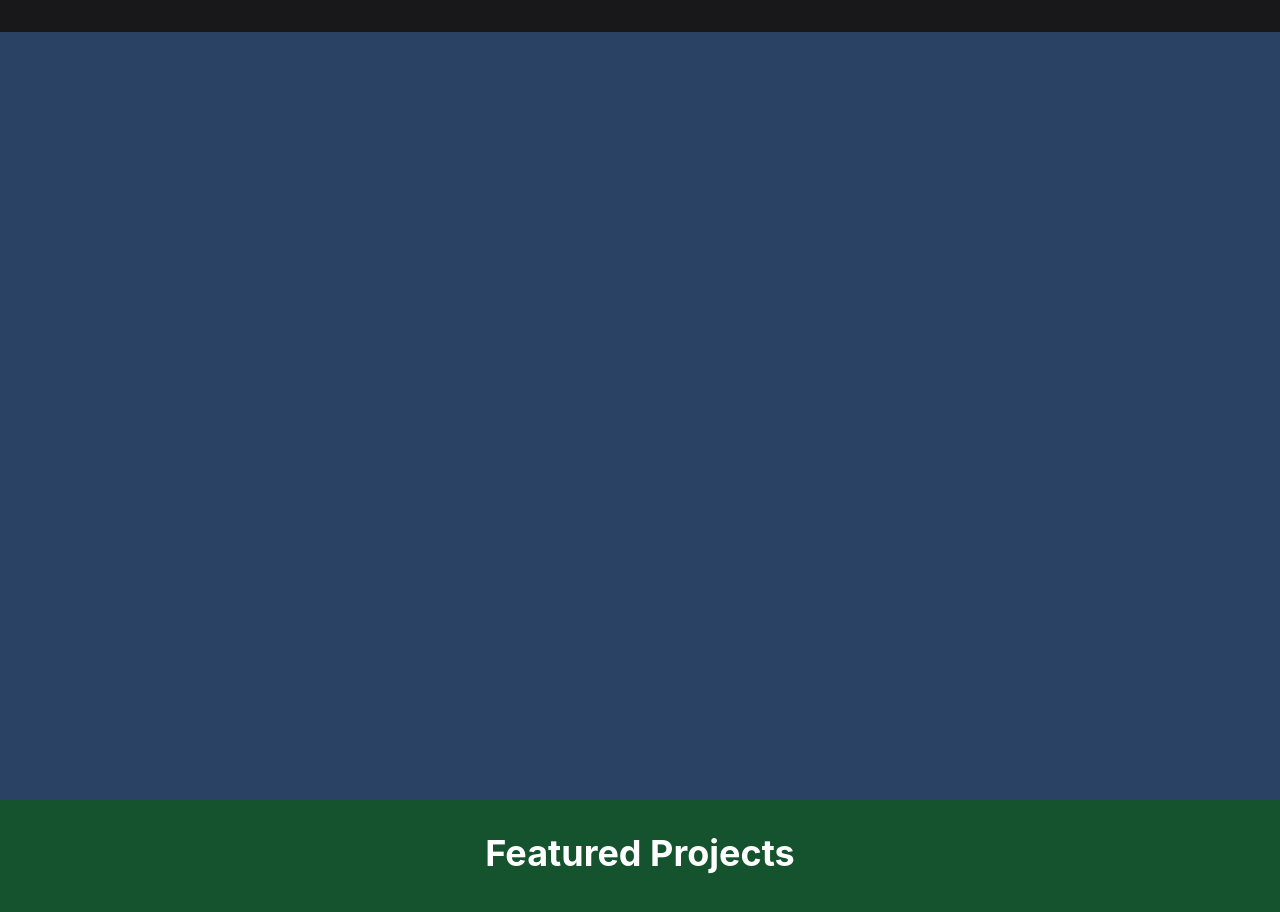
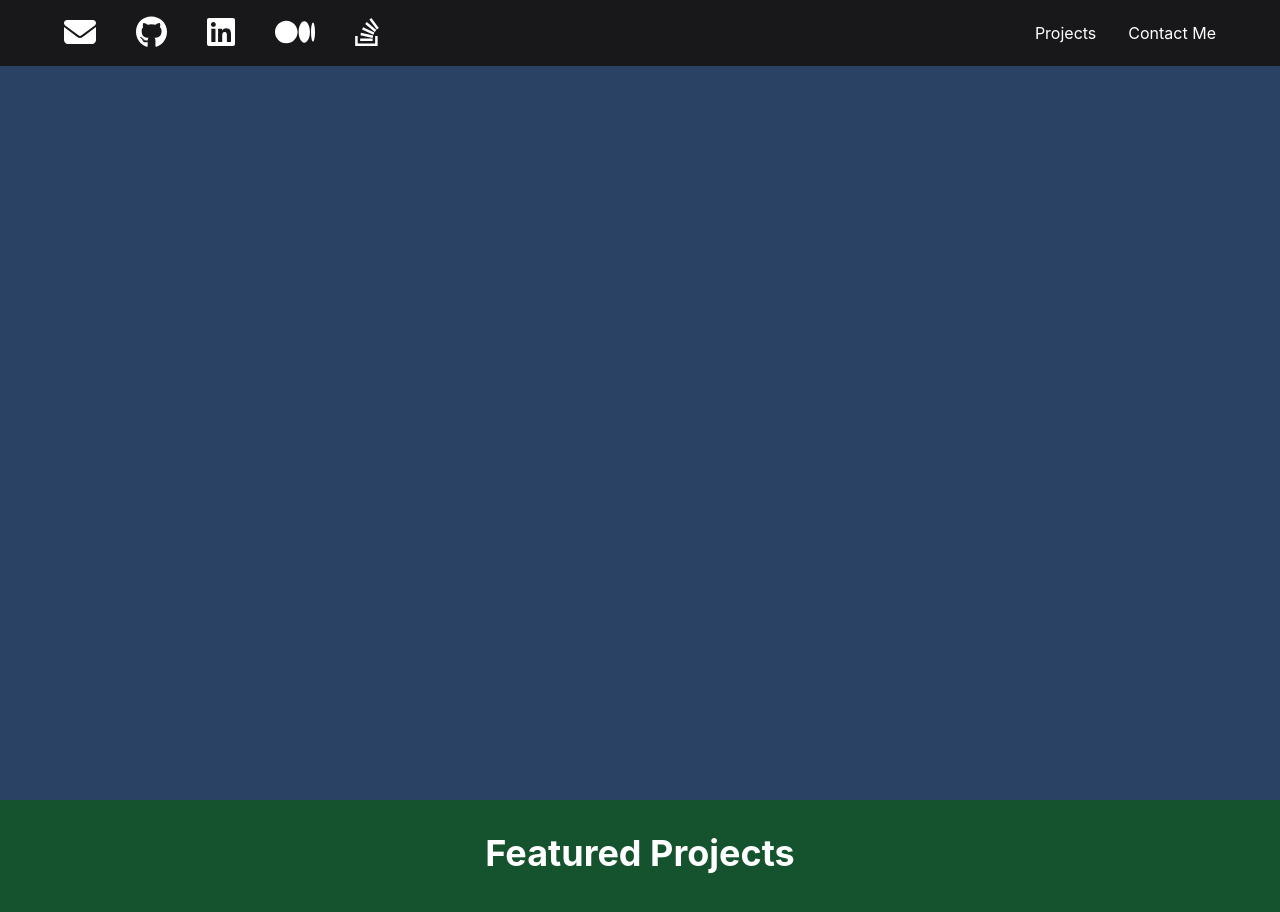
Before and after one commit to osalago/myportfolio-adv-react, a React (Create React App) app: page / in a window 1280 px wide. Shown: the top 912 px of the page. Built offline with nearby package versions, Linux system fonts and the light colour scheme.

Commit message:
chore: added social links and links to projects and contact me section

```diff
--- a/src/components/Header.js
+++ b/src/components/Header.js
@@ -65,10 +65,19 @@ const Header = () => {
         >
           <nav>
             {/* Add social media links based on the `socials` data */}
+            <HStack spacing={10}>
+              {socials.map(({icon, url}) => (
+                <a key={url} href={url} icon={icon} target="_blank" rel="noopener noreferrer">
+                  <FontAwesomeIcon key={url} icon={icon} size="2x"/>
+                </a>
+              ))}
+            </HStack>
           </nav>
           <nav>
             <HStack spacing={8}>
               {/* Add links to Projects and Contact me section */}
+              <a href="#projects" onClick={handleClick("projects")}>Projects</a>
+              <a href="#contact" onClick={handleClick("contactme")}>Contact Me</a>
             </HStack>
           </nav>
         </HStack>
```
